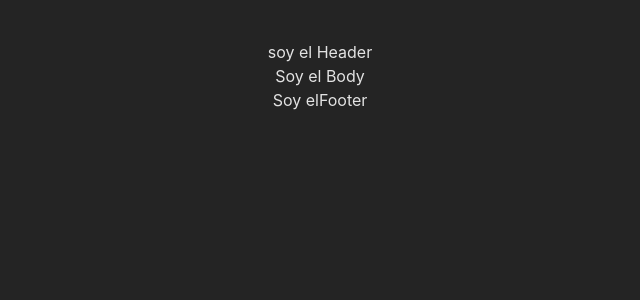
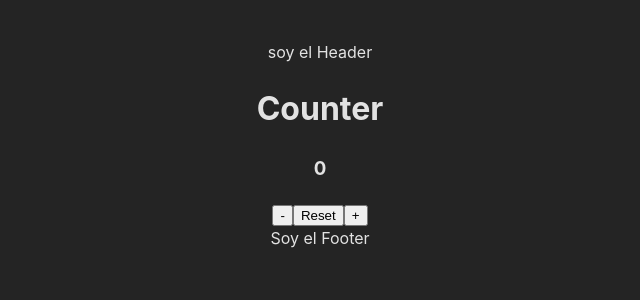
Before and after one commit to AndresNei20/Web-2024-1, a React (Vite) app in the folder counter-app/: page / in a window 1280 px wide. Shown: the top 300 px of the page, without its empty margins (320-960 px from the left). Built offline with nearby package versions, Linux system fonts and the light colour scheme.

Commit message:
searching api to be creative

```diff
--- a/counter-app/src/components/Body/Body.jsx
+++ b/counter-app/src/components/Body/Body.jsx
@@ -1,5 +1,34 @@
+import { useState } from "react"
+import { Button } from "./Button/Button"
+
 export const Body = () => {
+const [Count, setCount] = useState(0)
+
+const handleClickCount = (value) => {
+  if(value === "increment"){
+    setCount(Count+1)
+  }else if(value === "decrease" && Count > 0){
+    setCount(Count-1)
+  }else if(value==="reset"){
+    setCount(0)
+  }
+}
   return (
-    <main>Soy el Body</main>
+    <main>
+      <h1>Counter</h1>
+      <h3>{Count}</h3>
+      <Button
+        type="decrease"
+        text="-"
+        handleClickCount={handleClickCount}/>
+      <Button
+        type="reset"
+        text="Reset"
+        handleClickCount={handleClickCount}/>
+      <Button
+        type="increment"
+        text="+"
+        handleClickCount={handleClickCount}/>
+    </main>
   )
 }
--- /dev/null
+++ b/counter-app/src/components/Body/Button/Button.jsx
@@ -0,0 +1,19 @@
+import PropTypes from 'prop-types';
+
+export const Button = ({text, type, handleClickCount}) => {
+    const handleClick = ()=>{
+        handleClickCount(type)
+    }
+  return (
+    <button
+        onClick={handleClick}
+        type={type}
+        className="btn"
+        id={`button-${type}`}>{text}</button>
+  )
+}
+Button.propTypes = {
+    text: PropTypes.string.isRequired,
+    type:PropTypes.string.isRequired,
+    handleClickCount: PropTypes.func.isRequired,
+}
--- a/counter-app/src/components/Footer/Footer.jsx
+++ b/counter-app/src/components/Footer/Footer.jsx
@@ -1,5 +1,5 @@
 export const Footer = () => {
   return (
-    <footer>Soy elFooter</footer>
+    <footer>Soy el Footer</footer>
   )
 }
```
